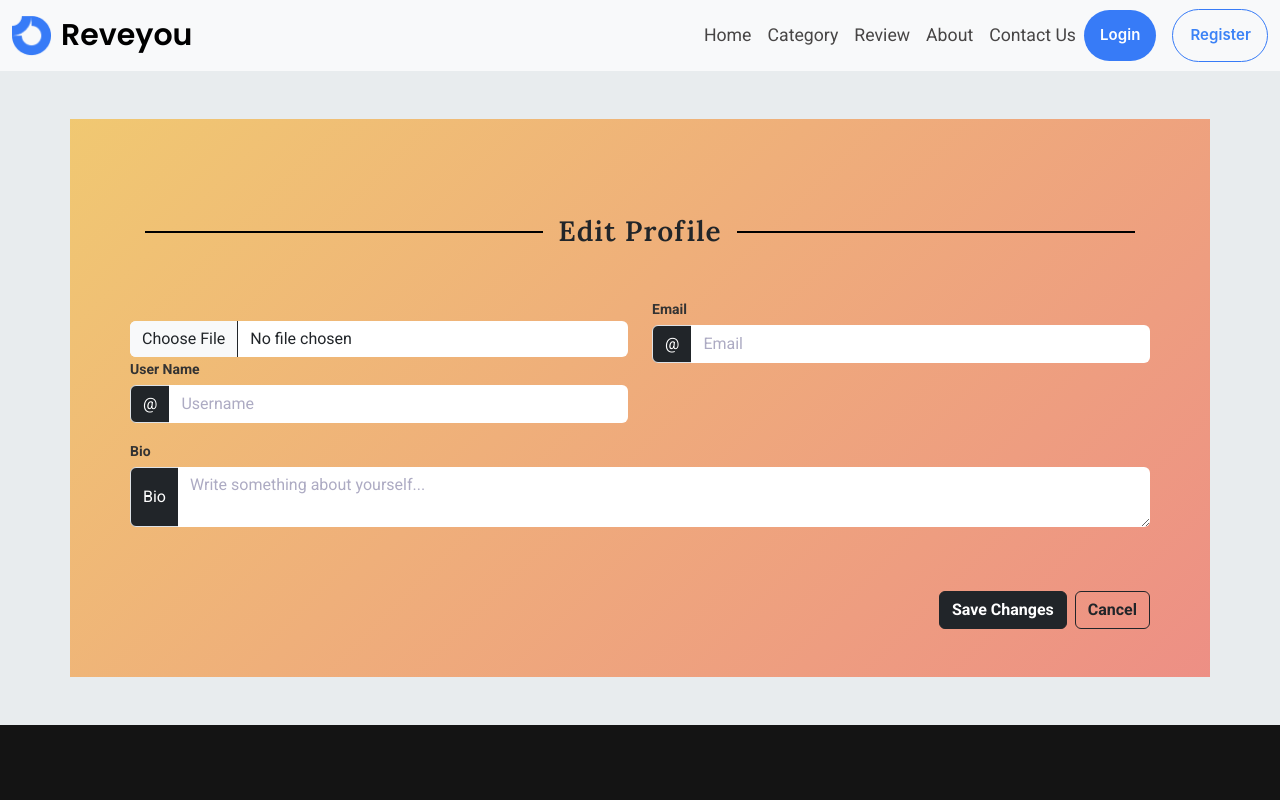
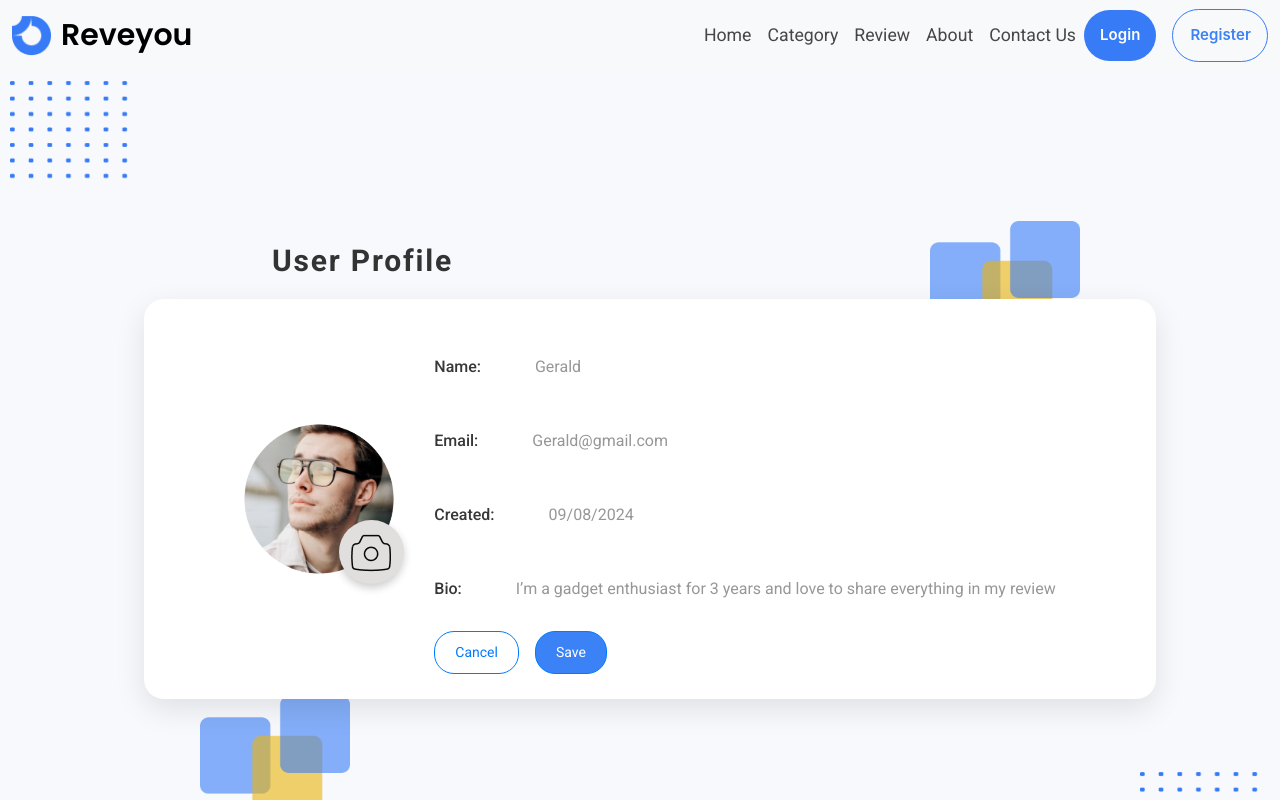
Before and after one commit to saraabdelrhman/wallet-market-master, a React (Create React App) app: page /editprofile in a window 1280 px wide. Shown: the top 800 px of the page. Built offline with nearby package versions, Linux system fonts and the light colour scheme; no server answers.

Commit message:
edit profile

```diff
--- a/src/components/Contact.js
+++ b/src/components/Contact.js
@@ -59,7 +59,7 @@ export default function About() {
   };
 
   return (
-    <div className="contact-section container">
+    <div className="contact-section container mt-5 mb-5">
       <div className="row d-flex justify-content-center align-items-center">
         {/* Left Section: Contact Info */}
         <div className="col-lg-7 col-md-12 text-start mb-5 mb-lg-0">
--- a/src/components/Editprofile.js
+++ b/src/components/Editprofile.js
@@ -1,154 +1,83 @@
-import React, { useState } from "react";
-import 'bootstrap/dist/css/bootstrap.min.css';
-import defaultImg from './images/pngtree-businessman-user-avatar-wearing-suit-with-red-tie-png-image_5809521.png';
+import React, { useState } from "react"; // Ensure useState is imported from React
+import "./Profile.css"; // Updated CSS file path
+import defaultImg from "./images/unsplash_xZSEvSlHRv8.png"; // Placeholder image path
+import dot from './images/Group 48097650.png';
+import shape from './images/Group 9.png';
+import icon from './images/Icons.png';
+import { Edit3 } from "react-feather"; // Using react-feather for the edit icon
 import { Link } from "react-router-dom";
-import style from '../App.css';
-import { ToastContainer, toast } from 'react-toastify';
-import 'react-toastify/dist/ReactToastify.css';
 
-const EditProfile = () => {
+const Profile = () => {
   const [user, setUser] = useState({
-    name: '',
-    email: '',
-    bio: '',
-    avatar: defaultImg,
-    country: 'Egypt',
-    role: 'Frontend Developer',
-    link: '',  // Assuming you want to add an extra field for links
+    name: "Gerald",
+    email: "Gerald@gmail.com",
+    joinDate: "09/08/2024",
+    bio: "I’m a gadget enthusiast for 3 years and love to share everything in my review",
+    avatar: defaultImg // Using a default image as placeholder
   });
 
-  const handleInputChange = (e) => {
-    const { name, value } = e.target;
-    setUser((prevUser) => ({
-      ...prevUser,
-      [name]: value,
-    }));
+  const [selectedFile, setSelectedFile] = useState(null);
+
+  // Handle file selection
+  const handleFileChange = (e) => {
+    setSelectedFile(e.target.files[0]);
   };
 
-  const handleImageUpload = (e) => {
-    const image = e.target.files[0];
-    if (image) {
-      const reader = new FileReader();
-      reader.onloadend = () => {
-        setUser((prevUser) => ({
-          ...prevUser,
-          avatar: reader.result,
-        }));
-      };
-      reader.readAsDataURL(image);
+  // Handle profile picture upload (mock function for now)
+  const handleProfilePictureUpload = () => {
+    if (!selectedFile) {
+      alert("Please select a file first.");
+      return;
     }
-  };
 
-  const notifySuccess = () =>
-    toast.success('Profile updated successfully!', {
-      position: "top-center",
-      autoClose: 3000,
-      hideProgressBar: false,
-      closeOnClick: true,
-      pauseOnHover: true,
-      draggable: true,
-      progress: undefined,
-    });
-
-  const notifyError = () =>
-    toast.error('Failed to update profile. Please try again.', {
-      position: "top-center",
-      autoClose: 3000,
-      hideProgressBar: false,
-      closeOnClick: true,
-      pauseOnHover: true,
-      draggable: true,
-      progress: undefined,
-    });
-
-  const handleSaveChanges = () => {
-    fetch('https://wallyt.com/editprofile', {
-      method: 'POST',
-      headers: {
-        'Content-Type': 'application/json',
-        'Access-Control-Allow-Origin': '*',
-      },
-      body: JSON.stringify(user),
-    })
-    .then((res) => {
-      if (!res.ok) {
-        throw new Error('Failed to update profile');
-      }
-      return res.json();
-    })
-    .then((data) => {
-      console.log('Profile updated:', data);
-      notifySuccess();
-    })
-    .catch((error) => {
-      console.error('Error:', error);
-      notifyError();
-    });
+    // Mock upload
+    alert("Profile picture uploaded successfully!");
   };
 
   return (
-    <div className="container mt-5 mb-5 background" style={style.background}>
-      <div className="row p-5" style={{ background: 'linear-gradient(135deg, #f5af1993, #f1271177)' }}>
-        <h3 className="text-center mb-5 mt-5 text-primary text-dark fw-bold">Edit Profile</h3>
-        <div className="col-md-6 mb-3">
-          <div className="input-group mt-4">
-            <input type="file" className="form-control files" id="inputGroupFile01" onChange={handleImageUpload} />
-          </div>
-          <label className="form-label fw-bold">User Name</label>
-          <div className="input-group flex-nowrap">
-            <span className="input-group-text bg-dark text-white" id="addon-wrapping">@</span>
+    <div className="profile-container text-left">
+      <h2 className="profile-title">User Profile</h2>
+
+      {/* Decorative images */}
+      <img src={dot} alt="Dots" className="decorative-dot" />
+      <img src={dot} alt="Dots" className="decorative-dot2" />
+      <img src={shape} alt="Shape" className="decorative-shape-1" />
+      <img src={shape} alt="Shape" className="decorative-shape-2" />
+
+      <div className="profile-card">
+        <div className="profile-image-container">
+          <img src={user.avatar} alt="Avatar" className="profile-avatar" />
+          <div className="change-photo-icon" onClick={handleProfilePictureUpload}>
+            <label htmlFor="file-input">
+              <img src={icon} alt="Change Photo" />
+            </label>
             <input
-              type="text"
-              className="form-control"
-              placeholder="Username"
-              name="name"
-              value={user.name}
-              onChange={handleInputChange}
-              aria-label="Username"
-              aria-describedby="addon-wrapping"
+              id="file-input"
+              type="file"
+              onChange={handleFileChange}
+              style={{ display: "none" }}
             />
           </div>
         </div>
-        <div className="col-md-6 mb-3">
-          <label className="form-label fw-bold">Email</label>
-          <div className="input-group flex-nowrap">
-            <span className="input-group-text bg-dark text-white" id="addon-wrapping">@</span>
-            <input
-              type="email"
-              className="form-control"
-              placeholder="Email"
-              name="email"
-              value={user.email}
-              onChange={handleInputChange}
-              aria-label="Email"
-              aria-describedby="addon-wrapping"
-            />
+        <div className="profile-details">
+          <div className="profile-info">
+            <p><span>Name:</span> {user.name}</p>
+            <p><span>Email:</span> {user.email}</p>
+            <p><span>Created:</span> {user.joinDate}</p>
+            <p><span>Bio:</span> {user.bio}</p>
           </div>
-        </div>
-        <div className="col-md-12 mb-3">
-          <label className="form-label fw-bold">Bio</label>
-          <div className="input-group">
-            <span className="input-group-text bg-dark text-white">Bio</span>
-            <textarea
-              className="form-control"
-              aria-label="With textarea"
-              name="bio"
-              value={user.bio}
-              onChange={handleInputChange}
-              placeholder="Write something about yourself..."
-            ></textarea>
-          </div>
-        </div>
-        <div className="mt-5 text-end">
-          <button className="btn btn-dark me-2 fw-bold" onClick={handleSaveChanges}>Save Changes</button>
-          <Link to="/profile">
-            <button className="btn btn-outline-dark fw-bold">Cancel</button>
-          </Link>
+          <div className="d-flex">
+<button className="edit-profile-button me-3">
+  Cancel
+</button>
+<button className="edit-profile-button text-white" style={{background:'#3b82f6'}}>
+  Save
+</button>
+</div>
         </div>
       </div>
-      <ToastContainer />
     </div>
   );
 };
 
-export default EditProfile;
+export default Profile;
--- a/src/components/Profile.css
+++ b/src/components/Profile.css
@@ -1,3 +1,35 @@
+.profile-container {
+  display: flex;
+  flex-direction: column;
+  align-items: center;
+  justify-content: center;
+  min-height: 100vh;
+  background-color: #f7f9fc;
+  position: relative;
+  padding-left: 20px;
+}
+
+.profile-title {
+  font-size: 30px;
+  font-weight: 700;
+  padding-left: 20%;
+  width: 100%;
+  margin-bottom: 20px;
+  color: #333;
+}
+
+.profile-card {
+  background-color: #fff;
+  border-radius: 20px;
+  padding: 100px;
+  height: 400px;
+  box-shadow: 0 10px 30px rgba(0, 0, 0, 0.1);
+  display: flex;
+  justify-content: space-between;
+  align-items: center;
+  z-index: 2;
+  position: relative;
+}
 
 .profile-image-container {
   position: relative;
@@ -24,13 +56,6 @@
   box-shadow: 0 4px 8px rgba(0, 0, 0, 0.2);
 }
 
-.change-photo-text {
-  display: inline-block;
-  font-size: 12px;
-  margin-top: 5px;
-  color: #007bff;
-}
-
 .profile-details {
   display: flex;
   flex-direction: column;
@@ -49,7 +74,7 @@
 
 .profile-info span {
   font-weight: 500;
-  color:  #383737;
+  color: #383737;
   padding-right: 50px;
 }
 
@@ -74,123 +99,73 @@ padding-right: 50px;
   background-color: #007bff;
   color: #fff;
 }
-/* Base styles for decorative elements */
-.decorative-dot {
+
+/* Decorative elements */
+.decorative-dot, .decorative-dot2, .decorative-shape-1, .decorative-shape-2 {
   position: absolute;
-  top: 10px;
-  left: 10px;
   width: 130px;
   z-index: 1;
 }
 
+.decorative-dot {
+  top: 10px;
+  left: 10px;
+}
+
 .decorative-dot2 {
-  position: absolute;
-  bottom: 10px;
+  bottom: 0px;
   right: 10px;
-  width: 130px;
-  z-index: 1;
+}
+
+.decorative-shape-1, .decorative-shape-2 {
+  width: 150px;
+}
+
+.decorative-shape-1 {
+  top: 150px;
+  right: 200px;
 }
 
 .decorative-shape-2 {
-  position: absolute;
-  top: 110px;
-  right: 30%;
-  width: 180px;
-  z-index: 1;
+  bottom: 60px;
+  left: 200px;
 }
 
-.decorative-shape-1 {
-  position: absolute;
-  bottom: 60px;
-  left: 30%;
-  width: 180px;
-  z-index: 1;
+/* Media Queries */
+@media (max-width: 768px) {
+  .profile-title {
+    font-size: 1.5rem;
   }
 
-/* Media Queries for responsiveness */
-@media (max-width: 768px) {
-  /* Hide decorative elements on smaller screens */
+  .profile-info p, .profile-info span, .edit-profile-button {
+    font-size: 0.9rem;
+    line-height: 1.4;
+  }
+
+  .edit-profile-button {
+    padding: 8px 16px;
+  }
+
   .decorative-dot, .decorative-dot2, .decorative-shape-1, .decorative-shape-2 {
-    display: none; /* Set display to none to hide elements on mobile */
+    display: none;
   }
 }
 
-/* You can keep the settings for larger screens as they were,
-   if those were working fine, or adjust as needed */
-@media (min-width: 769px) {
-  /* Ensure decorative elements are properly positioned on larger screens */
-  .decorative-dot, .decorative-dot2, .decorative-shape-1, .decorative-shape-2 {
-    display: block; /* Make sure they are visible on larger screens */
-  }
-}
-.profile-container {
-  display: flex;
-  flex-direction: column;
-  align-items: center;
-  justify-content: center;
-  min-height: 100vh;
-  background-color: #f7f9fc;
-  position: relative;
-  padding: 20px;
+@media (max-width: 480px) {
+  .profile-title {
+    font-size: 1.25rem;
   }
 
-.profile-title {
-  font-size: 2rem; /* Use rem for scaling */
-  font-weight: 700;
-  width: 100%;
-  margin-bottom: 20px;
-  color: #333;
-  text-align: center;
-  margin-right: 25%;
-}
-
-.profile-card {
-  background-color: #fff;
-  border-radius: 20px;
-  padding: 2rem; /* Scaled padding */
-  box-shadow: 0 10px 30px rgba(0, 0, 0, 0.1);
-  display: flex;
-  flex-direction: column;
-  align-items: center;
-  justify-content: center;
-  z-index: 2;
-  position: relative;
-  width: 100%;
-  max-width: 600px; /* Limit max width for larger screens */
-}
-
-.profile-details {
-  width: 100%; /* Ensure it uses full available width */
-}
-
-.profile-info p {
-  font-size: 1rem; /* Responsive font size */
-  line-height: 1.5;
-  color: #989797;
-}
-
-.profile-info span {
-  font-weight: 500;
-  color: #383737;
-  display: inline-block; /* Ensure label alignment */
-  width: 100px; /* Fixed width for labels */
+  .profile-info p, .profile-info span, .edit-profile-button {
+    font-size: 0.8rem;
+    line-height: 1.3;
   }
 
   .edit-profile-button {
-  margin-top: 20px;
+    padding: 7px 14px;
+  }
 }
 
-/* Media Queries for resizing text based on screen size */
-@media (max-width: 768px) {
-  .profile-title {
-    font-size: 2rem; /* Smaller font size for mobile */
+.no-underline {
+  text-decoration: none;
 }
-
-  .profile-card {
-    padding: 1.5rem; /* Smaller padding for a tighter layout */
-  }
-
-  .profile-info p {
-    font-size: 0.9rem; /* Smaller text in smaller screens */
-  }
-}
--- a/src/components/Profile.js
+++ b/src/components/Profile.js
@@ -1,18 +1,18 @@
-import React, { useState, useEffect } from "react";
+import React, { useState } from "react"; // Ensure useState is imported from React
 import "./Profile.css"; // Updated CSS file path
 import defaultImg from "./images/unsplash_xZSEvSlHRv8.png"; // Placeholder image path
 import dot from './images/Group 48097650.png';
 import shape from './images/Group 9.png';
-import shapebottom from './images/Group 99.png';
 import icon from './images/Icons.png';
 import { Edit3 } from "react-feather"; // Using react-feather for the edit icon
+import { Link } from "react-router-dom";
 
 const Profile = () => {
   const [user, setUser] = useState({
     name: "Gerald",
     email: "Gerald@gmail.com",
     joinDate: "09/08/2024",
-    bio: "I’m Gadget enthusiast for 3 years and love to share everything in my review",
+    bio: "I’m a gadget enthusiast for 3 years and love to share everything in my review",
     avatar: defaultImg // Using a default image as placeholder
   });
 
@@ -41,9 +41,8 @@ const Profile = () => {
       {/* Decorative images */}
       <img src={dot} alt="Dots" className="decorative-dot" />
       <img src={dot} alt="Dots" className="decorative-dot2" />
-      <img src={shapebottom} alt="Shape" className="decorative-shape-2" />
       <img src={shape} alt="Shape" className="decorative-shape-1" />
-
+      <img src={shape} alt="Shape" className="decorative-shape-2" />
 
       <div className="profile-card">
         <div className="profile-image-container">
@@ -67,9 +66,11 @@ const Profile = () => {
             <p><span>Created:</span> {user.joinDate}</p>
             <p><span>Bio:</span> {user.bio}</p>
           </div>
-          <button className="edit-profile-button">
-            <Edit3 /> Edit profile
-          </button>
+          <Link to={'./editprofile'} className="no-underline">
+            <button className="edit-profile-button">
+              <Edit3 /> Edit profile
+            </button>
+          </Link>
         </div>
       </div>
     </div>
```
Lines whose indentation alone changed are shown as unchanged.
